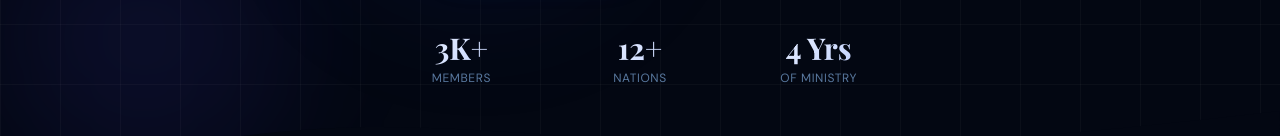
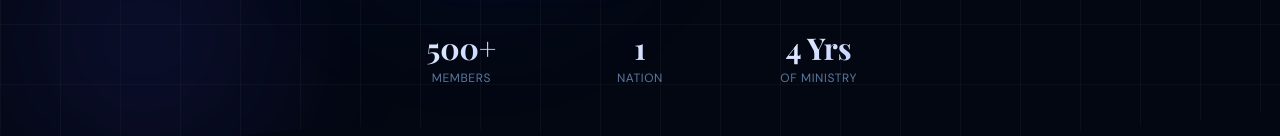
Before and after one commit to Adebayoisreal122/The_Call_Global, a React (Vite) app: page / in a window 1280 px wide. Shown: the part 816-952 px from the top of the page. Built offline with nearby package versions, Linux system fonts and the light colour scheme; no server answers; a web font is replaced by a local one.

Commit message:
made changes on the hero section

```diff
--- a/src/components/Hero.jsx
+++ b/src/components/Hero.jsx
@@ -117,8 +117,8 @@ export default function Hero() {
           {/* Stats */}
           <div className="mt-16 grid grid-cols-3 gap-6 max-w-lg mx-auto">
             {[
-              { n: "3K+", label: "Members" },
-              { n: "12+", label: "Nations" },
+              { n: "500+", label: "Members" },
+              { n: "1", label: "Nation" },
               { n: "4 Yrs", label: "Of Ministry" },
             ].map((s) => (
               <div key={s.label} className="text-center">
```
